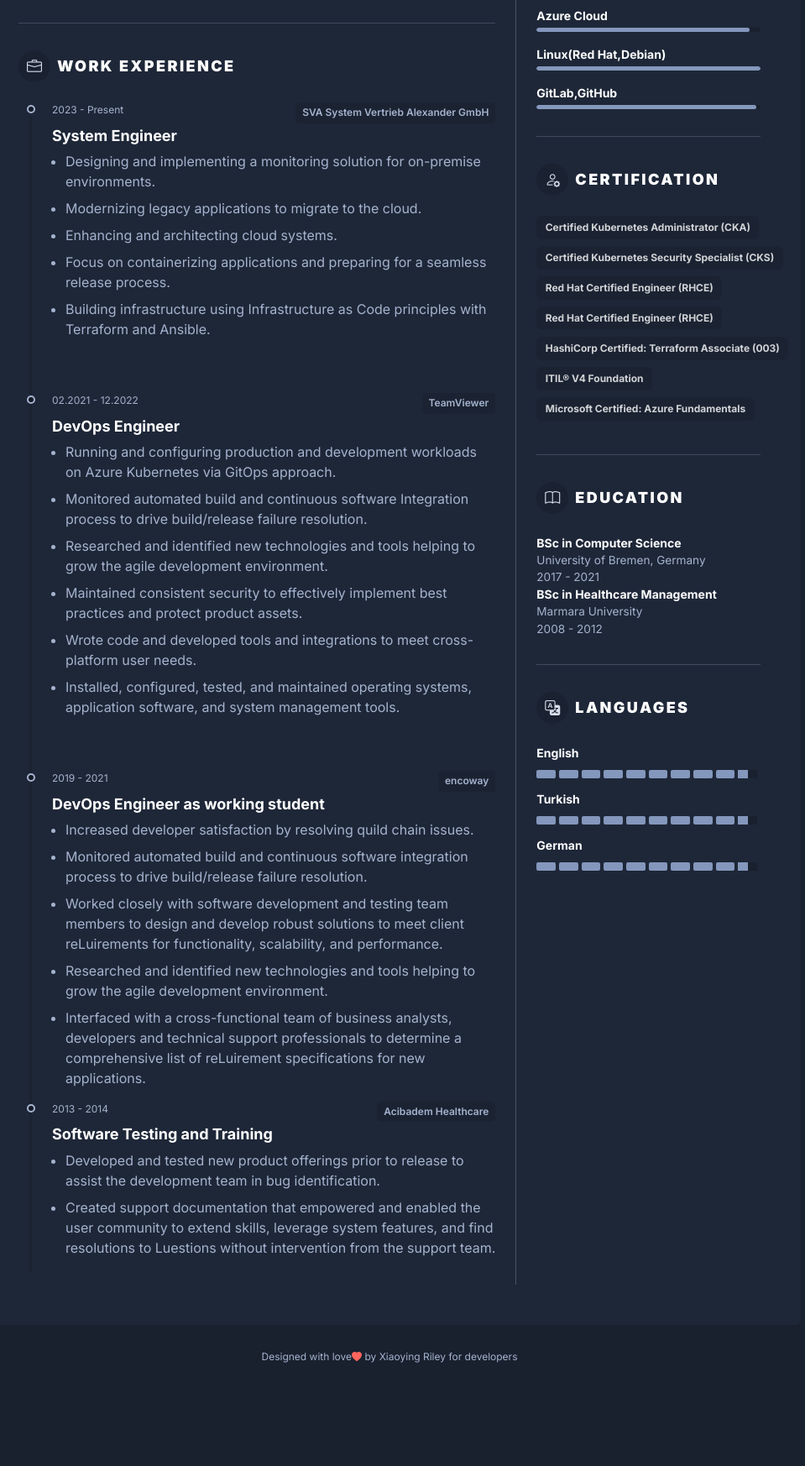
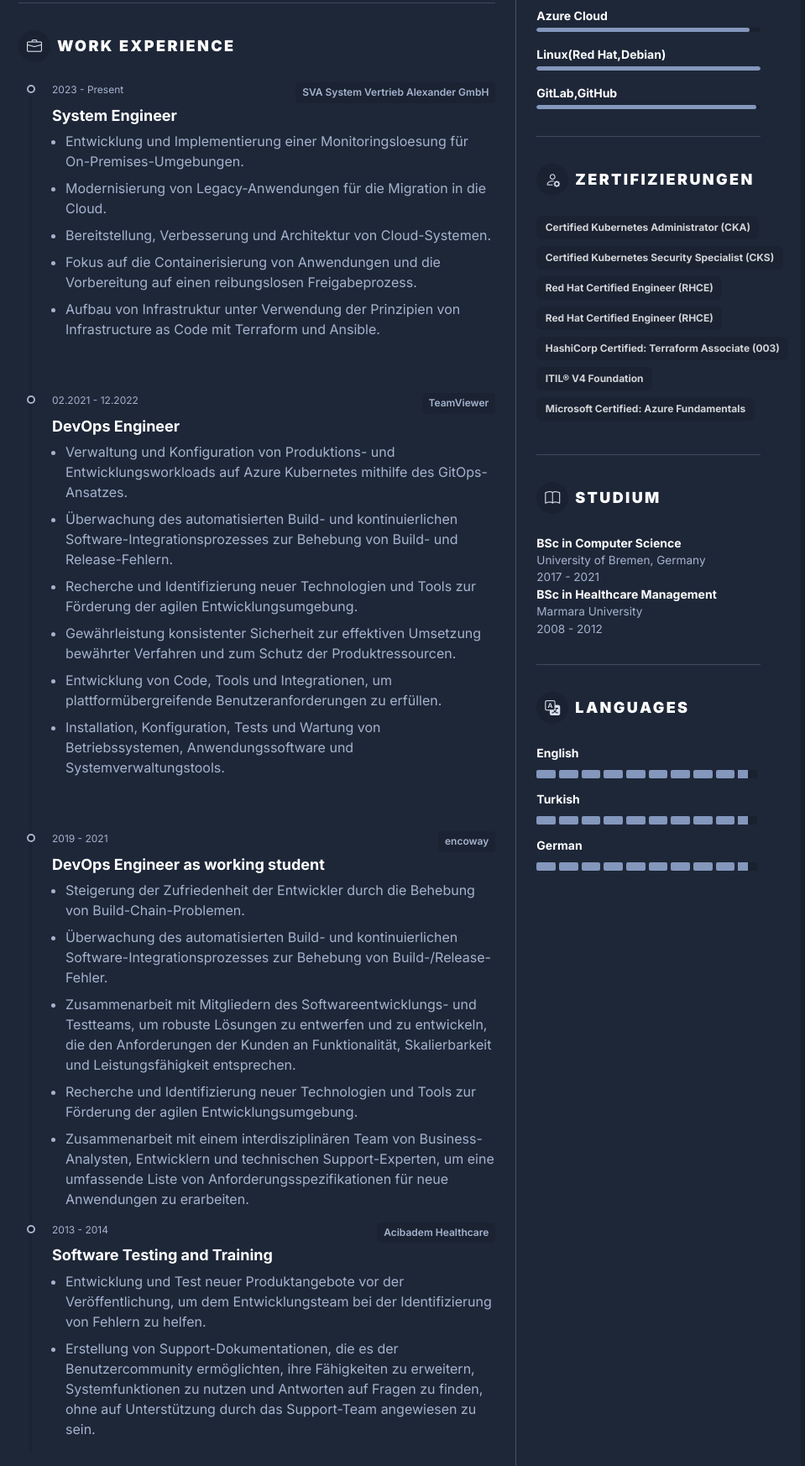
Before and after one commit to mbaykara/resume, a plain HTML site: page index.html in a window 1280 px wide. Shown: the part 751-2497 px from the top of the page at 84% size, without its empty margins (176-1135 px from the left). Before the commit the page ends 2401 px from the top, so only its background shows below. Drawn offline with nearby package versions, Linux system fonts and the light colour scheme.

Commit message:
to german

```diff
--- a/index.html
+++ b/index.html
@@ -57,9 +57,9 @@
                      <div class="row">
                         <div class="col-main col-12 col-lg-8 pe-lg-4">
                            <section class="resume-summary-section resume-section">
-                              <h3 class="resume-section-heading text-uppercase py-2 py-lg-3 py-2 py-lg-3"><i class="resume-section-heading-icon bi bi-person me-2"></i>About Me</h3>
+                              <h3 class="resume-section-heading text-uppercase py-2 py-lg-3 py-2 py-lg-3"><i class="resume-section-heading-icon bi bi-person me-2"></i>Über mich</h3>
                               <div class="resume-summary-desc">
-																As a Cloud Native enthusiast, I'm driven to contribute to team and company success through diligence, attention to detail, and exceptional organizational skills. My expertise includes a profound understanding of CI/CD methodologies, employing GitOps principles for automation, and optimizing crucial deployments within Repository Managers. I leverage configuration management, CI/CD, and development processes to streamline operations. While I might not have all the answers, I'm ardently committed to continuous learning and thriving in the ever-evolving Cloud Native landscape.
+                              Als begeisterter Cloud-Native-Enthusiast strebe ich danach, zum Erfolg des Teams und des Unternehmens durch Fleiß, Liebe zum Detail und außergewöhnliche organisatorische Fähigkeiten beizutragen. Meine Expertise umfasst ein tiefgreifendes Verständnis von CI/CD-Methoden, die Anwendung von GitOps-Prinzipien zur Automatisierung und die Optimierung wichtiger Bereitstellungen in Repository-Managern. Ich nutze Konfigurationsmanagement, CI/CD und Entwicklungsprozesse, um Abläufe zu optimieren.
                               </div>
                            </section>
                            <!--//resume-section-->
@@ -78,11 +78,11 @@
                                     <!--//resume-timeline-item-header-->
                                     <div class="resume-timeline-item-desc">
                                        <ul class="resume-timeline-list">
-																				<li>Designing and implementing a monitoring solution for on-premise environments.</li>
-																				<li>Modernizing legacy applications to migrate to the cloud.</li>
-																				<li>Enhancing and architecting cloud systems.</li>
-																				<li>Focus on containerizing applications and preparing for a seamless release process.</li>
-																				<li>Building infrastructure using Infrastructure as Code principles with Terraform and Ansible.</li>
+                                          <li>Entwicklung und Implementierung einer Monitoringsloesung für On-Premises-Umgebungen.</li>
+                                          <li>Modernisierung von Legacy-Anwendungen für die Migration in die Cloud.</li>
+                                          <li>Bereitstellung, Verbesserung und Architektur von Cloud-Systemen.</li>
+                                          <li>Fokus auf die Containerisierung von Anwendungen und die Vorbereitung auf einen reibungslosen Freigabeprozess.</li>
+                                          <li>Aufbau von Infrastruktur unter Verwendung der Prinzipien von Infrastructure as Code mit Terraform und Ansible.</li>
                                        </ul>
                                     </div>
                                     <!--//resume-timeline-item-desc-->
@@ -99,18 +99,13 @@
                                     <!--//resume-timeline-item-header-->
                                     <div class="resume-timeline-item-desc">
                                        <ul class="resume-timeline-list">
-																				<li>Running and configuring production and development workloads on Azure Kubernetes
-																					via GitOps approach.</li>
-																				<li>Monitored automated build and continuous software Integration process to drive
-																					build/release failure resolution.</li>
-																				<li>Researched and identified new technologies and tools helping to grow the agile
-																					development environment.</li>
-																				<li>Maintained consistent security to effectively implement best practices and protect
-																					product assets.</li>
-																				<li>Wrote code and developed tools and integrations to meet cross-platform user
-																					needs.</li>
-																				<li>Installed, configured, tested, and maintained operating systems, application
-																					software, and system management tools.</li>
+                                          <li>Verwaltung und Konfiguration von Produktions- und Entwicklungsworkloads auf Azure Kubernetes mithilfe des GitOps-Ansatzes.</li>
+                                          <li>Überwachung des automatisierten Build- und kontinuierlichen Software-Integrationsprozesses zur Behebung von Build- und Release-Fehlern.</li>
+                                          <li>Recherche und Identifizierung neuer Technologien und Tools zur Förderung der agilen Entwicklungsumgebung.</li>
+                                          <li>Gewährleistung konsistenter Sicherheit zur effektiven Umsetzung bewährter Verfahren und zum Schutz der Produktressourcen.</li>
+                                          <li>Entwicklung von Code, Tools und Integrationen, um plattformübergreifende Benutzeranforderungen zu erfüllen.</li>
+                                          <li>Installation, Konfiguration, Tests und Wartung von Betriebssystemen, Anwendungssoftware und Systemverwaltungstools.</li>
+
                                        </ul>
                                     </div>
                                     <!--//resume-timeline-item-desc-->
@@ -127,17 +122,11 @@
                                     <!--//resume-timeline-item-header-->
                                     <div class="resume-timeline-item-desc">
                                        <ul class="resume-timeline-list">
-																				<li>Increased developer satisfaction by resolving quild chain issues.</li>
-																				<li>Monitored automated build and continuous software integration process to drive
-																					build/release failure resolution.</li>
-																				<li>Worked closely with software development and testing team members to
-																					design and develop robust solutions to meet client reLuirements for functionality,
-																					scalability, and performance.</li>
-																				<li>Researched and identified new technologies and tools helping to grow the agile
-																				development environment.</li>
-																				<li>Interfaced with a cross-functional team of business analysts, developers and
-																					technical support professionals to determine a comprehensive list of reLuirement
-																					specifications for new applications.</li>
+                                          <li>Steigerung der Zufriedenheit der Entwickler durch die Behebung von Build-Chain-Problemen.</li>
+                                          <li>Überwachung des automatisierten Build- und kontinuierlichen Software-Integrationsprozesses zur Behebung von Build-/Release-Fehler.</li>
+                                          <li>Zusammenarbeit mit Mitgliedern des Softwareentwicklungs- und Testteams, um robuste Lösungen zu entwerfen und zu entwickeln, die den Anforderungen der Kunden an Funktionalität, Skalierbarkeit und Leistungsfähigkeit entsprechen.</li>
+                                          <li>Recherche und Identifizierung neuer Technologien und Tools zur Förderung der agilen Entwicklungsumgebung.</li>
+                                          <li>Zusammenarbeit mit einem interdisziplinären Team von Business-Analysten, Entwicklern und technischen Support-Experten, um eine umfassende Liste von Anforderungsspezifikationen für neue Anwendungen zu erarbeiten.</li>
                                        </ul>
                                     </div>
                                     <!--//resume-timeline-item-desc-->
@@ -154,11 +143,8 @@
                                     <!--//resume-timeline-item-header-->
                                     <div class="resume-timeline-item-desc">
                                        <ul class="resume-timeline-list">
-																				<li>Developed and tested new product offerings prior to release to assist the
-																					development team in bug identification.</li>
-																				<li>Created support documentation that empowered and enabled the user
-																					community to extend skills, leverage system features, and find resolutions to
-																					Luestions without intervention from the support team.</li>
+                                          <li>Entwicklung und Test neuer Produktangebote vor der Veröffentlichung, um dem Entwicklungsteam bei der Identifizierung von Fehlern zu helfen.</li>
+                                          <li>Erstellung von Support-Dokumentationen, die es der Benutzercommunity ermöglichten, ihre Fähigkeiten zu erweitern, Systemfunktionen zu nutzen und Antworten auf Fragen zu finden, ohne auf Unterstützung durch das Support-Team angewiesen zu sein.</li>
                                        </ul>
                                     </div>
                                     <!--//resume-timeline-item-desc-->
@@ -227,7 +213,7 @@
                            <!--//resume-section-->
                            <hr>
                            <section class="resume-skills-section resume-section">
-                              <h3 class="resume-section-heading text-uppercase py-2 py-lg-3 py-3"><i class="resume-section-heading-icon bi bi-person-gear me-2"></i>Certification</h3>
+                              <h3 class="resume-section-heading text-uppercase py-2 py-lg-3 py-3"><i class="resume-section-heading-icon bi bi-person-gear me-2"></i>Zertifizierungen</h3>
                               <ul class="list-inline">
                                  <li class="list-inline-item"><span class="badge resume-skill-badge">Certified Kubernetes Administrator (CKA)</span></li>
                                  <li class="list-inline-item"><span class="badge resume-skill-badge">Certified Kubernetes Security Specialist (CKS)</span></li>
@@ -241,7 +227,7 @@
                            <!--//resume-section-->
                            <hr>
                            <section class="resume-educate-section resume-section">
-                              <h3 class="resume-section-heading text-uppercase py-2 py-lg-3 py-3"><i class="resume-section-heading-icon bi bi-book me-2"></i>Education</h3>
+                              <h3 class="resume-section-heading text-uppercase py-2 py-lg-3 py-3"><i class="resume-section-heading-icon bi bi-book me-2"></i>Studium</h3>
                               <ul class="list-unstyled">
                                  <li>
                                     <div class="resume-degree font-weight-bold">BSc in Computer Science</div>
```
